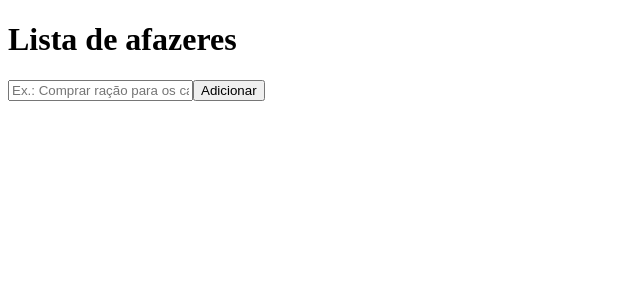
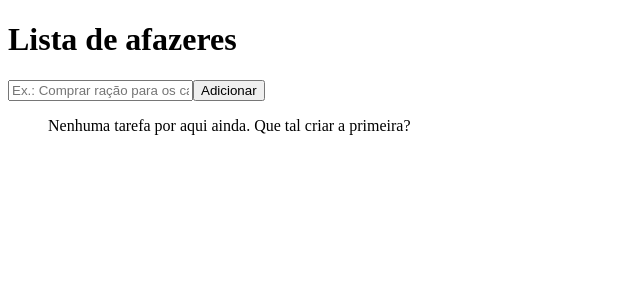
Before and after one commit to taynasales/desafio-todo-list, a React (Vite) app: page / in a window 1280 px wide. Shown: the top 300 px of the page, without its empty margins (0-640 px from the left). Built offline with nearby package versions, Linux system fonts and the light colour scheme.

Commit message:
feat: exibe mensagem quando nao ha tarefas

```diff
--- a/src/App.tsx
+++ b/src/App.tsx
@@ -62,6 +62,10 @@ function App() {
       </form>
 
       <ul>
+        {tasks.length === 0 ? (
+          <p>Nenhuma tarefa por aqui ainda. Que tal criar a primeira?</p>
+        ) : (
+          <ul>
             {tasks.map((task) => (
               <TaskItem
                 key={task.id}
@@ -70,6 +74,8 @@ function App() {
                 onToggle={handleToggleTask}
               />
             ))}
+          </ul>
+        )}
       </ul>
       {taskToDelete && (
         <ConfirmDialog
```
Lines whose indentation alone changed are shown as unchanged.
